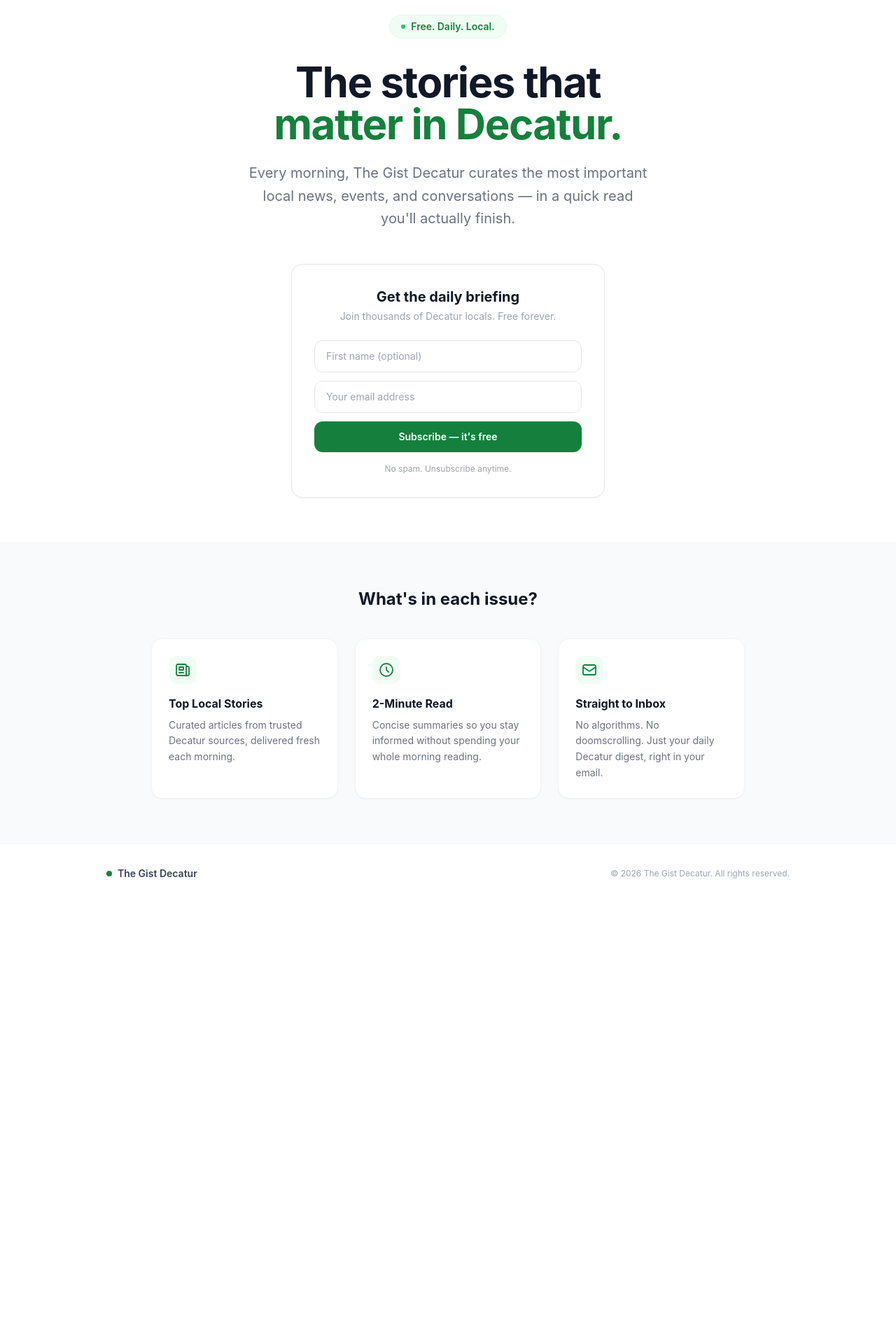
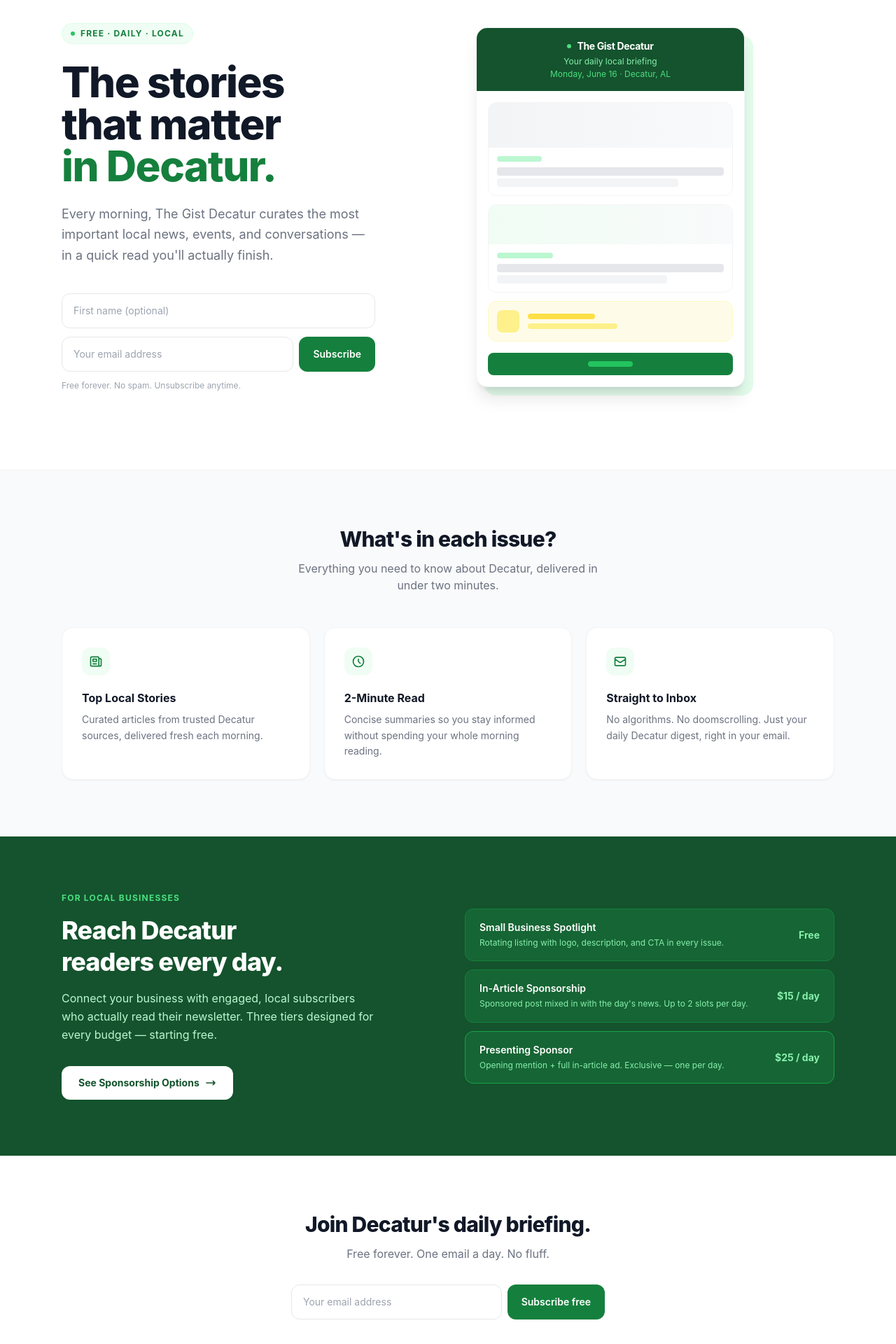
Before and after one commit to Chadly1957/the-gist, a Next.js app: page / in a window 1280 px wide. Shown: the part 120-2040 px from the top of the page at 70% size. Before the commit the page ends 1410 px from the top, so only its background shows below. Built offline with nearby package versions, Linux system fonts and the light colour scheme.

Commit message:
feat: redesign homepage with modern layout and sponsorship section
Reworked homepage with two-column hero, CSS email mockup visual, features
section, dark green sponsorship CTA with tier overview, and updated footer.

https://claude.ai/code/session_013rwG59bG9SYpMi1W6GfYwd

```diff
--- a/app/page.tsx
+++ b/app/page.tsx
@@ -2,6 +2,59 @@
 
 import { useState } from "react";
 import Link from "next/link";
+
+function NewsletterPreview() {
+  return (
+    <div className="relative w-full max-w-sm mx-auto lg:mx-0">
+      {/* Shadow card behind */}
+      <div className="absolute inset-0 translate-x-3 translate-y-3 bg-green-200 rounded-2xl opacity-40" />
+      {/* Main card */}
+      <div className="relative bg-white rounded-2xl shadow-xl border border-gray-100 overflow-hidden">
+        {/* Email header */}
+        <div className="bg-green-900 px-5 py-4 text-center">
+          <div className="flex items-center justify-center gap-2 mb-1">
+            <span className="w-1.5 h-1.5 rounded-full bg-green-400" />
+            <span className="text-white font-bold text-sm tracking-tight">The Gist Decatur</span>
+          </div>
+          <p className="text-green-300 text-xs">Your daily local briefing</p>
+          <p className="text-green-400 text-xs mt-0.5">Monday, June 16 · Decatur, AL</p>
+        </div>
+        {/* Article cards */}
+        <div className="px-4 py-4 space-y-3">
+          <div className="rounded-xl border border-gray-100 overflow-hidden">
+            <div className="h-16 bg-gradient-to-r from-gray-100 to-gray-50" />
+            <div className="p-3">
+              <div className="h-2 w-16 bg-green-200 rounded mb-2" />
+              <div className="h-3 w-full bg-gray-200 rounded mb-1" />
+              <div className="h-3 w-4/5 bg-gray-100 rounded" />
+            </div>
+          </div>
+          <div className="rounded-xl border border-gray-100 overflow-hidden">
+            <div className="h-14 bg-gradient-to-r from-green-50 to-gray-50" />
+            <div className="p-3">
+              <div className="h-2 w-20 bg-green-200 rounded mb-2" />
+              <div className="h-3 w-full bg-gray-200 rounded mb-1" />
+              <div className="h-3 w-3/4 bg-gray-100 rounded" />
+            </div>
+          </div>
+          {/* Spotlight teaser */}
+          <div className="rounded-xl border border-yellow-100 bg-yellow-50 p-3 flex items-center gap-3">
+            <div className="w-8 h-8 rounded-lg bg-yellow-200 shrink-0" />
+            <div>
+              <div className="h-2 w-24 bg-yellow-300 rounded mb-1.5" />
+              <div className="h-2 w-32 bg-yellow-200 rounded" />
+            </div>
+          </div>
+        </div>
+        <div className="px-4 pb-4">
+          <div className="h-8 bg-green-700 rounded-lg flex items-center justify-center">
+            <div className="h-2 w-16 bg-green-500 rounded" />
+          </div>
+        </div>
+      </div>
+    </div>
+  );
+}
 
 export default function LandingPage() {
   const [email, setEmail] = useState("");
@@ -13,7 +66,6 @@ export default function LandingPage() {
     e.preventDefault();
     setStatus("loading");
     setMessage("");
-
     try {
       const res = await fetch("/api/subscribe", {
         method: "POST",
@@ -21,10 +73,9 @@ export default function LandingPage() {
         body: JSON.stringify({ email, firstName }),
       });
       const data = await res.json();
-
       if (res.ok) {
         setStatus("success");
-        setMessage(data.message || "You're in! Check your inbox.");
+        setMessage(data.message || "You're in! Welcome to The Gist Decatur.");
         setEmail("");
         setFirstName("");
       } else {
@@ -40,113 +91,117 @@ export default function LandingPage() {
   return (
     <div className="min-h-screen bg-white flex flex-col">
       {/* Nav */}
-      <header className="border-b border-gray-100">
-        <div className="max-w-5xl mx-auto px-6 py-4 flex items-center justify-between">
+      <header className="sticky top-0 z-10 bg-white/90 backdrop-blur-sm border-b border-gray-100">
+        <div className="max-w-6xl mx-auto px-6 py-4 flex items-center justify-between">
           <div className="flex items-center gap-2">
             <span className="w-2.5 h-2.5 rounded-full bg-green-700 inline-block" />
-            <span className="font-semibold text-gray-900 tracking-tight text-lg">
+            <span className="font-bold text-gray-900 tracking-tight text-base">
               The Gist Decatur
             </span>
           </div>
-          <Link
-            href="/admin/login"
-            className="text-sm text-gray-400 hover:text-gray-600 font-medium transition-colors"
-          >
+          <nav className="flex items-center gap-6">
+            <Link href="/sponsor" className="text-sm font-semibold text-green-700 hover:text-green-800 transition-colors">
+              Advertise
+            </Link>
+            <Link href="/admin/login" className="text-sm text-gray-400 hover:text-gray-600 transition-colors">
               Admin
             </Link>
+          </nav>
         </div>
       </header>
 
-      {/* Hero */}
       <main className="flex-1">
-        <section className="max-w-3xl mx-auto px-6 pt-20 pb-16 text-center">
-          <div className="inline-flex items-center gap-2 bg-green-50 text-green-700 text-sm font-semibold px-4 py-1.5 rounded-full mb-8 border border-green-100">
-            <span className="w-1.5 h-1.5 rounded-full bg-green-500 inline-block" />
-            Free. Daily. Local.
+        {/* ── HERO ── */}
+        <section className="max-w-6xl mx-auto px-6 pt-16 pb-20 lg:pt-24 lg:pb-28">
+          <div className="grid lg:grid-cols-2 gap-12 lg:gap-20 items-center">
+            {/* Left: copy + form */}
+            <div>
+              <div className="inline-flex items-center gap-2 bg-green-50 text-green-700 text-xs font-bold px-3 py-1.5 rounded-full mb-6 border border-green-100 uppercase tracking-widest">
+                <span className="w-1.5 h-1.5 rounded-full bg-green-500 inline-block animate-pulse" />
+                Free · Daily · Local
               </div>
 
-          <h1 className="text-5xl sm:text-6xl font-bold text-gray-900 leading-tight tracking-tight mb-6">
-            The stories that
-            <br />
-            <span className="text-green-700">matter in Decatur.</span>
+              <h1 className="text-5xl sm:text-6xl font-extrabold text-gray-900 leading-[1.08] tracking-tight mb-6">
+                The stories<br />
+                that matter<br />
+                <span className="text-green-700">in Decatur.</span>
               </h1>
 
-          <p className="text-xl text-gray-500 leading-relaxed max-w-xl mx-auto mb-12">
-            Every morning, The Gist Decatur curates the most important local
-            news, events, and conversations — in a quick read you'll actually
-            finish.
+              <p className="text-lg text-gray-500 leading-relaxed mb-10 max-w-md">
+                Every morning, The Gist Decatur curates the most important local news, events, and conversations — in a quick read you&apos;ll actually finish.
               </p>
 
-          {/* Signup Card */}
-          <div className="bg-white border border-gray-200 rounded-2xl shadow-sm p-8 max-w-md mx-auto">
               {status === "success" ? (
-              <div className="text-center py-4">
-                <div className="w-14 h-14 rounded-full bg-green-100 flex items-center justify-center mx-auto mb-4">
-                  <svg className="w-7 h-7 text-green-600" fill="none" viewBox="0 0 24 24" stroke="currentColor" strokeWidth={2.5}>
+                <div className="flex items-start gap-4 bg-green-50 border border-green-100 rounded-2xl p-6 max-w-md">
+                  <div className="w-10 h-10 rounded-full bg-green-100 flex items-center justify-center shrink-0">
+                    <svg className="w-5 h-5 text-green-600" fill="none" viewBox="0 0 24 24" stroke="currentColor" strokeWidth={2.5}>
                       <path strokeLinecap="round" strokeLinejoin="round" d="M5 13l4 4L19 7" />
                     </svg>
                   </div>
-                <h3 className="text-lg font-bold text-gray-900 mb-1">You're subscribed!</h3>
-                <p className="text-gray-500 text-sm">{message}</p>
+                  <div>
+                    <p className="font-bold text-gray-900 mb-0.5">You&apos;re subscribed!</p>
+                    <p className="text-sm text-gray-500">{message}</p>
+                  </div>
                 </div>
               ) : (
-              <>
-                <h2 className="text-xl font-bold text-gray-900 mb-1">
-                  Get the daily briefing
-                </h2>
-                <p className="text-sm text-gray-400 mb-6">
-                  Join thousands of Decatur locals. Free forever.
-                </p>
-
-                <form onSubmit={handleSubmit} className="space-y-3">
+                <form onSubmit={handleSubmit} className="max-w-md space-y-3">
                   <input
                     type="text"
                     placeholder="First name (optional)"
                     value={firstName}
                     onChange={(e) => setFirstName(e.target.value)}
-                    className="w-full px-4 py-3 border border-gray-200 rounded-xl text-sm focus:outline-none focus:ring-2 focus:ring-green-500 focus:border-transparent"
+                    className="w-full px-4 py-3.5 border border-gray-200 rounded-xl text-sm focus:outline-none focus:ring-2 focus:ring-green-500 focus:border-transparent placeholder:text-gray-400"
                   />
+                  <div className="flex gap-2">
                     <input
                       type="email"
                       placeholder="Your email address"
                       value={email}
                       onChange={(e) => setEmail(e.target.value)}
                       required
-                    className="w-full px-4 py-3 border border-gray-200 rounded-xl text-sm focus:outline-none focus:ring-2 focus:ring-green-500 focus:border-transparent"
+                      className="flex-1 px-4 py-3.5 border border-gray-200 rounded-xl text-sm focus:outline-none focus:ring-2 focus:ring-green-500 focus:border-transparent placeholder:text-gray-400"
                     />
-
-                  {status === "error" && (
-                    <p className="text-red-500 text-sm text-left">{message}</p>
-                  )}
-
                     <button
                       type="submit"
                       disabled={status === "loading"}
-                    className="w-full bg-green-700 hover:bg-green-800 text-white font-semibold py-3 px-6 rounded-xl text-sm transition-colors disabled:opacity-60"
+                      className="bg-green-700 hover:bg-green-800 text-white font-semibold px-5 py-3.5 rounded-xl text-sm transition-colors disabled:opacity-60 whitespace-nowrap"
                     >
-                    {status === "loading" ? "Subscribing…" : "Subscribe — it's free"}
+                      {status === "loading" ? "…" : "Subscribe"}
                     </button>
+                  </div>
+                  {status === "error" && (
+                    <p className="text-red-500 text-sm">{message}</p>
+                  )}
+                  <p className="text-xs text-gray-400">
+                    Free forever. No spam. Unsubscribe anytime.
+                  </p>
                 </form>
+              )}
+            </div>
 
-                <p className="text-xs text-gray-400 mt-4 text-center">
-                  No spam. Unsubscribe anytime.
-                </p>
-              </>
-            )}
+            {/* Right: newsletter mockup */}
+            <div className="hidden lg:block">
+              <NewsletterPreview />
+            </div>
           </div>
         </section>
 
-        {/* What you get */}
-        <section className="bg-gray-50 border-t border-gray-100 py-16">
-          <div className="max-w-4xl mx-auto px-6">
-            <h2 className="text-2xl font-bold text-center text-gray-900 mb-10">
-              What's in each issue?
+        {/* ── WHAT YOU GET ── */}
+        <section className="bg-gray-50 border-y border-gray-100 py-20">
+          <div className="max-w-6xl mx-auto px-6">
+            <div className="text-center mb-12">
+              <h2 className="text-3xl font-extrabold text-gray-900 mb-3 tracking-tight">
+                What&apos;s in each issue?
               </h2>
-            <div className="grid sm:grid-cols-3 gap-6">
+              <p className="text-gray-500 max-w-md mx-auto">
+                Everything you need to know about Decatur, delivered in under two minutes.
+              </p>
+            </div>
+            <div className="grid sm:grid-cols-3 gap-5">
               {[
                 {
                   icon: (
-                    <svg className="w-6 h-6" fill="none" viewBox="0 0 24 24" stroke="currentColor" strokeWidth={1.8}>
+                    <svg className="w-5 h-5" fill="none" viewBox="0 0 24 24" stroke="currentColor" strokeWidth={2}>
                       <path strokeLinecap="round" strokeLinejoin="round" d="M19 20H5a2 2 0 01-2-2V6a2 2 0 012-2h10a2 2 0 012 2v1m2 13a2 2 0 01-2-2V7m2 13a2 2 0 002-2V9a2 2 0 00-2-2h-2m-4-3H9M7 16h6M7 8h6v4H7V8z" />
                     </svg>
                   ),
@@ -155,7 +210,7 @@ export default function LandingPage() {
                 },
                 {
                   icon: (
-                    <svg className="w-6 h-6" fill="none" viewBox="0 0 24 24" stroke="currentColor" strokeWidth={1.8}>
+                    <svg className="w-5 h-5" fill="none" viewBox="0 0 24 24" stroke="currentColor" strokeWidth={2}>
                       <path strokeLinecap="round" strokeLinejoin="round" d="M12 8v4l3 3m6-3a9 9 0 11-18 0 9 9 0 0118 0z" />
                     </svg>
                   ),
@@ -164,7 +219,7 @@ export default function LandingPage() {
                 },
                 {
                   icon: (
-                    <svg className="w-6 h-6" fill="none" viewBox="0 0 24 24" stroke="currentColor" strokeWidth={1.8}>
+                    <svg className="w-5 h-5" fill="none" viewBox="0 0 24 24" stroke="currentColor" strokeWidth={2}>
                       <path strokeLinecap="round" strokeLinejoin="round" d="M3 8l7.89 5.26a2 2 0 002.22 0L21 8M5 19h14a2 2 0 002-2V7a2 2 0 00-2-2H5a2 2 0 00-2 2v10a2 2 0 002 2z" />
                     </svg>
                   ),
@@ -172,32 +227,124 @@ export default function LandingPage() {
                   desc: "No algorithms. No doomscrolling. Just your daily Decatur digest, right in your email.",
                 },
               ].map((item) => (
-                <div
-                  key={item.title}
-                  className="bg-white rounded-2xl p-6 border border-gray-100 shadow-sm"
-                >
-                  <div className="w-10 h-10 rounded-xl bg-green-50 text-green-700 flex items-center justify-center mb-4">
+                <div key={item.title} className="bg-white rounded-2xl p-7 border border-gray-100 shadow-sm">
+                  <div className="w-10 h-10 rounded-xl bg-green-50 text-green-700 flex items-center justify-center mb-5">
                     {item.icon}
                   </div>
-                  <h3 className="font-bold text-gray-900 mb-2">{item.title}</h3>
+                  <h3 className="font-bold text-gray-900 mb-2 text-base">{item.title}</h3>
                   <p className="text-sm text-gray-500 leading-relaxed">{item.desc}</p>
                 </div>
               ))}
             </div>
           </div>
         </section>
+
+        {/* ── SPONSORSHIP CTA ── */}
+        <section className="bg-green-900 py-20">
+          <div className="max-w-6xl mx-auto px-6">
+            <div className="grid lg:grid-cols-2 gap-12 items-center">
+              {/* Left: copy */}
+              <div>
+                <p className="text-green-400 text-xs font-bold uppercase tracking-widest mb-4">For Local Businesses</p>
+                <h2 className="text-4xl font-extrabold text-white tracking-tight leading-tight mb-4">
+                  Reach Decatur<br />readers every day.
+                </h2>
+                <p className="text-green-200 text-base leading-relaxed mb-8 max-w-md">
+                  Connect your business with engaged, local subscribers who actually read their newsletter. Three tiers designed for every budget — starting free.
+                </p>
+                <Link
+                  href="/sponsor"
+                  className="inline-flex items-center gap-2 bg-white text-green-900 font-bold px-6 py-3.5 rounded-xl text-sm hover:bg-green-50 transition-colors"
+                >
+                  See Sponsorship Options
+                  <svg className="w-4 h-4" fill="none" viewBox="0 0 24 24" stroke="currentColor" strokeWidth={2.5}>
+                    <path strokeLinecap="round" strokeLinejoin="round" d="M17 8l4 4m0 0l-4 4m4-4H3" />
+                  </svg>
+                </Link>
+              </div>
+
+              {/* Right: tier cards */}
+              <div className="space-y-3">
+                {[
+                  {
+                    name: "Small Business Spotlight",
+                    price: "Free",
+                    desc: "Rotating listing with logo, description, and CTA in every issue.",
+                    accent: "bg-green-800 border-green-700",
+                  },
+                  {
+                    name: "In-Article Sponsorship",
+                    price: "$15 / day",
+                    desc: "Sponsored post mixed in with the day's news. Up to 2 slots per day.",
+                    accent: "bg-green-800 border-green-700",
+                  },
+                  {
+                    name: "Presenting Sponsor",
+                    price: "$25 / day",
+                    desc: "Opening mention + full in-article ad. Exclusive — one per day.",
+                    accent: "bg-green-800 border-green-600",
+                  },
+                ].map((tier) => (
+                  <div key={tier.name} className={`flex items-center gap-4 ${tier.accent} border rounded-xl px-5 py-4`}>
+                    <div className="flex-1 min-w-0">
+                      <p className="text-white font-semibold text-sm">{tier.name}</p>
+                      <p className="text-green-300 text-xs mt-0.5 leading-relaxed">{tier.desc}</p>
+                    </div>
+                    <span className="text-green-300 font-bold text-sm shrink-0">{tier.price}</span>
+                  </div>
+                ))}
+              </div>
+            </div>
+          </div>
+        </section>
+
+        {/* ── BOTTOM SIGNUP ── */}
+        <section className="py-20">
+          <div className="max-w-xl mx-auto px-6 text-center">
+            <h2 className="text-3xl font-extrabold text-gray-900 tracking-tight mb-3">
+              Join Decatur&apos;s daily briefing.
+            </h2>
+            <p className="text-gray-500 mb-8">Free forever. One email a day. No fluff.</p>
+            {status === "success" ? (
+              <div className="bg-green-50 border border-green-100 rounded-2xl p-6">
+                <p className="font-bold text-green-800 mb-1">You&apos;re subscribed!</p>
+                <p className="text-sm text-green-600">{message}</p>
+              </div>
+            ) : (
+              <form onSubmit={handleSubmit} className="flex gap-2 max-w-md mx-auto">
+                <input
+                  type="email"
+                  placeholder="Your email address"
+                  value={email}
+                  onChange={(e) => setEmail(e.target.value)}
+                  required
+                  className="flex-1 px-4 py-3.5 border border-gray-200 rounded-xl text-sm focus:outline-none focus:ring-2 focus:ring-green-500 placeholder:text-gray-400"
+                />
+                <button
+                  type="submit"
+                  disabled={status === "loading"}
+                  className="bg-green-700 hover:bg-green-800 text-white font-semibold px-5 py-3.5 rounded-xl text-sm transition-colors disabled:opacity-60 whitespace-nowrap"
+                >
+                  {status === "loading" ? "…" : "Subscribe free"}
+                </button>
+              </form>
+            )}
+          </div>
+        </section>
       </main>
 
       {/* Footer */}
       <footer className="border-t border-gray-100 py-8">
-        <div className="max-w-5xl mx-auto px-6 flex flex-col sm:flex-row items-center justify-between gap-4">
+        <div className="max-w-6xl mx-auto px-6 flex flex-col sm:flex-row items-center justify-between gap-4">
           <div className="flex items-center gap-2">
             <span className="w-2 h-2 rounded-full bg-green-700 inline-block" />
-            <span className="font-semibold text-gray-700 text-sm">The Gist Decatur</span>
+            <span className="font-bold text-gray-700 text-sm">The Gist Decatur</span>
           </div>
-          <p className="text-xs text-gray-400">
-            &copy; {new Date().getFullYear()} The Gist Decatur. All rights reserved.
-          </p>
+          <div className="flex items-center gap-6 text-xs text-gray-400">
+            <Link href="/sponsor" className="hover:text-gray-600 transition-colors">Advertise</Link>
+            <Link href="/unsubscribe" className="hover:text-gray-600 transition-colors">Unsubscribe</Link>
+            <span>&copy; {new Date().getFullYear()} The Gist Decatur</span>
+          </div>
         </div>
       </footer>
     </div>
```
Lines whose indentation alone changed are shown as unchanged.
